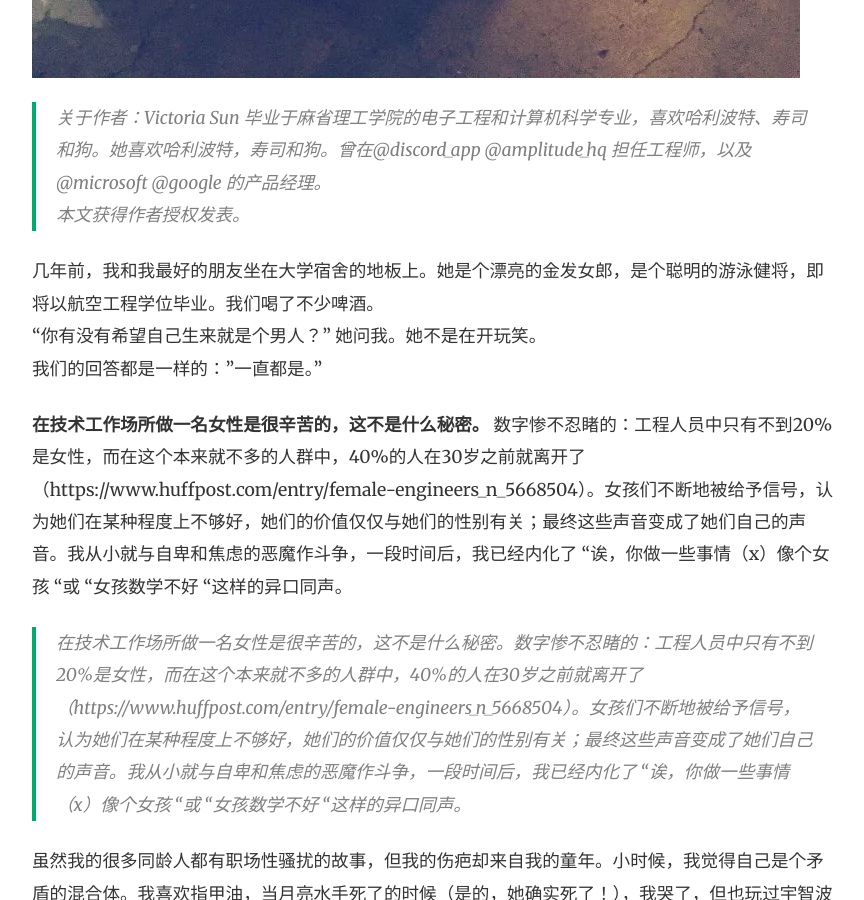
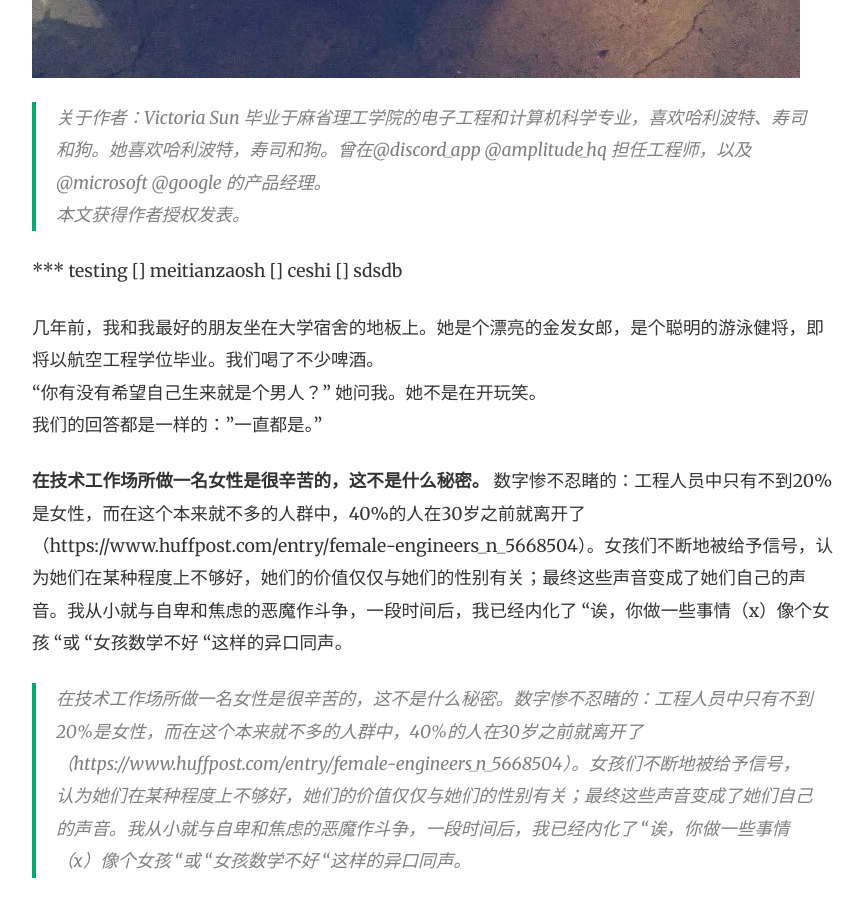
Before and after one commit to penguinbocky/ibear-blog, a Jekyll site: the page built from _posts/2020-01-03-ai-shang-bian-cheng.md, in a window 1280 px wide and 900 px high, scrolled down 1200 px. Shown: the whole window, without its empty margins (253-1117 px from the left). Built offline with Jekyll 4.4.1, drawn with Linux system fonts in a browser that asks for light colours; nearby versions of some CDN libraries.

```diff
--- a/_posts/2020-01-03-ai-shang-bian-cheng.md
+++ b/_posts/2020-01-03-ai-shang-bian-cheng.md
@@ -7,6 +7,11 @@
 
 > 关于作者：Victoria Sun 毕业于麻省理工学院的电子工程和计算机科学专业，喜欢哈利波特、寿司和狗。她喜欢哈利波特，寿司和狗。曾在@discord_app @amplitude_hq 担任工程师，以及@microsoft @google 的产品经理。
 > 本文获得作者授权发表。
+
+*** testing
+[] meitianzaosh
+[] ceshi
+[] sdsdb
 
 几年前，我和我最好的朋友坐在大学宿舍的地板上。她是个漂亮的金发女郎，是个聪明的游泳健将，即将以航空工程学位毕业。我们喝了不少啤酒。
 "你有没有希望自己生来就是个男人？" 她问我。她不是在开玩笑。
```
